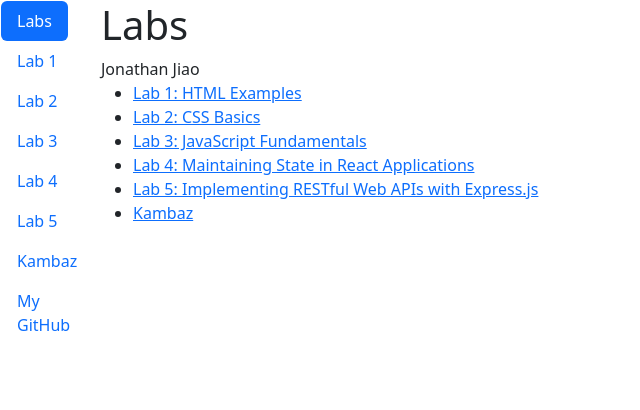
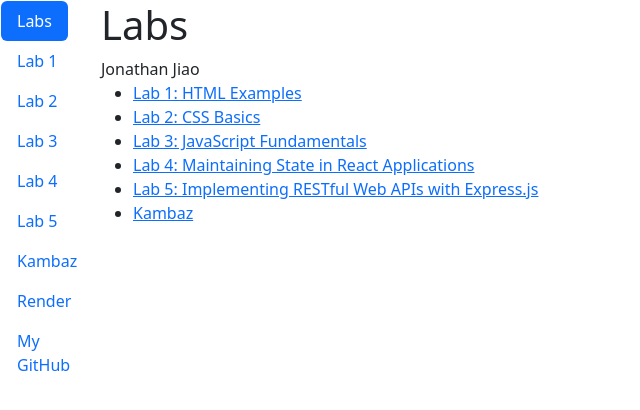
Before and after one commit to JohnnyBoi013/kambaz-next-js, a Next.js app: page /labs in a window 1280 px wide. Shown: the top 410 px of the page, without its empty margins (0-640 px from the left). Built offline with nearby package versions, Linux system fonts and the light colour scheme.

Commit message:
add Render link to TOC

```diff
--- a/app/labs/TOC.tsx
+++ b/app/labs/TOC.tsx
@@ -65,6 +65,9 @@ export default function TOC() {
         <NavLink href="/">Kambaz</NavLink>
       </NavItem>
       <NavItem>
+        <NavLink href="https://kambaz-next-js-7epk.onrender.com">Render</NavLink>
+      </NavItem>
+      <NavItem>
         <NavLink href="https://github.com/JohnnyBoi013">My GitHub</NavLink>
       </NavItem>
     </Nav>
```
